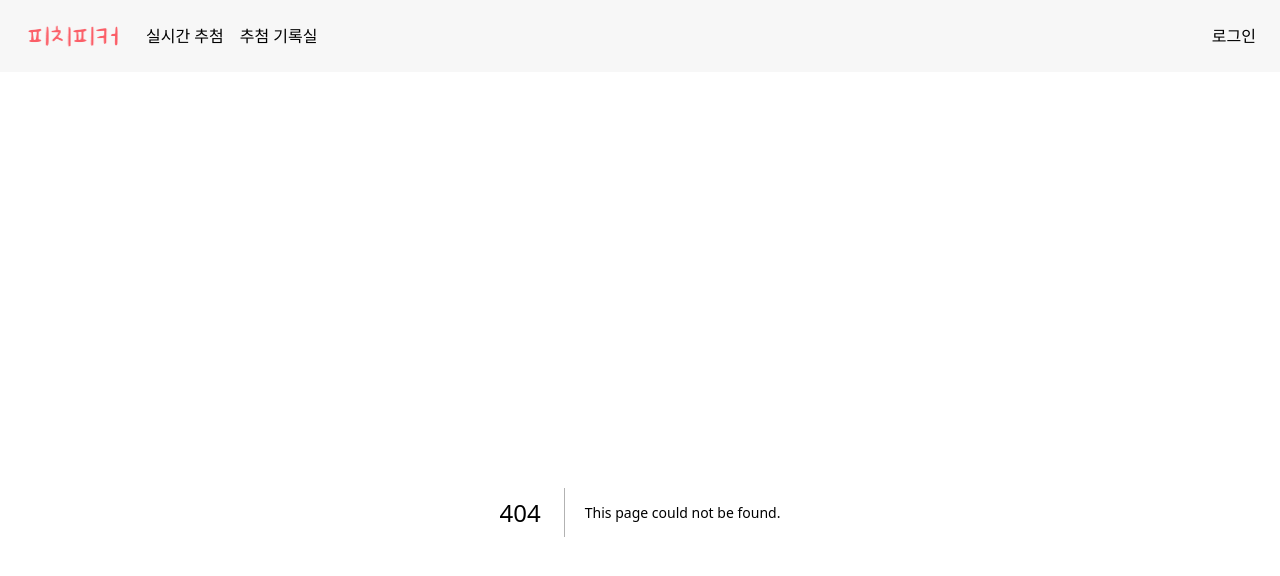
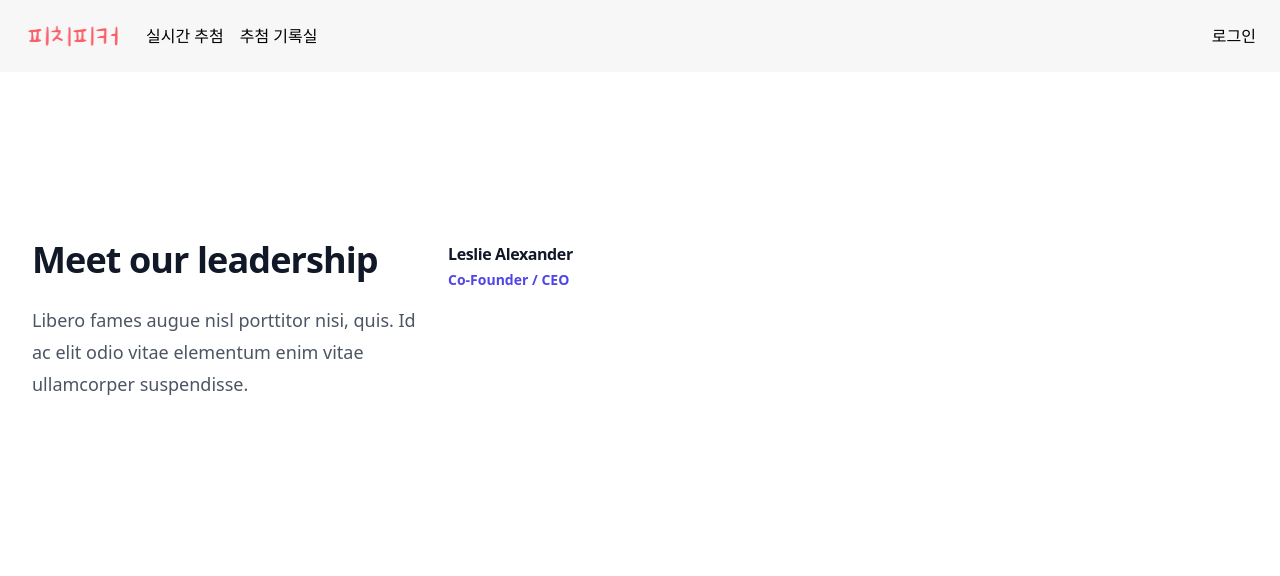
Before and after one commit to peach-patch/peach-picker, a Next.js app in the folder frontend/: page /about in a window 1280 px wide. Before the commit this address had no page. Shown: the top 576 px of the page. Built offline with nearby package versions, Linux system fonts and the light colour scheme.

Commit message:
feat: 소셜 로그인 test

```diff
--- /dev/null
+++ b/frontend/src/pages/about/index.jsx
@@ -0,0 +1,36 @@
+const Index = () => {
+  return (
+    <div class="bg-white py-24 sm:py-32">
+      <div class="mx-auto grid max-w-7xl gap-x-8 gap-y-20 px-6 lg:px-8 xl:grid-cols-3">
+        <div class="max-w-2xl">
+          <h2 class="text-3xl font-bold tracking-tight text-gray-900 sm:text-4xl">
+            Meet our leadership
+          </h2>
+          <p class="mt-6 text-lg leading-8 text-gray-600">
+            Libero fames augue nisl porttitor nisi, quis. Id ac elit odio vitae
+            elementum enim vitae ullamcorper suspendisse.
+          </p>
+        </div>
+        <ul
+          role="list"
+          class="grid gap-x-8 gap-y-12 sm:grid-cols-2 sm:gap-y-16 xl:col-span-2"
+        >
+          <li>
+            <div class="flex items-center gap-x-6">
+              <div>
+                <h3 class="text-base font-semibold leading-7 tracking-tight text-gray-900">
+                  Leslie Alexander
+                </h3>
+                <p class="text-sm font-semibold leading-6 text-indigo-600">
+                  Co-Founder / CEO
+                </p>
+              </div>
+            </div>
+          </li>
+        </ul>
+      </div>
+    </div>
+  );
+};
+
+export default Index;
```
Also changed, not shown: 1 other file (tests, documents, lock files or other folders).
